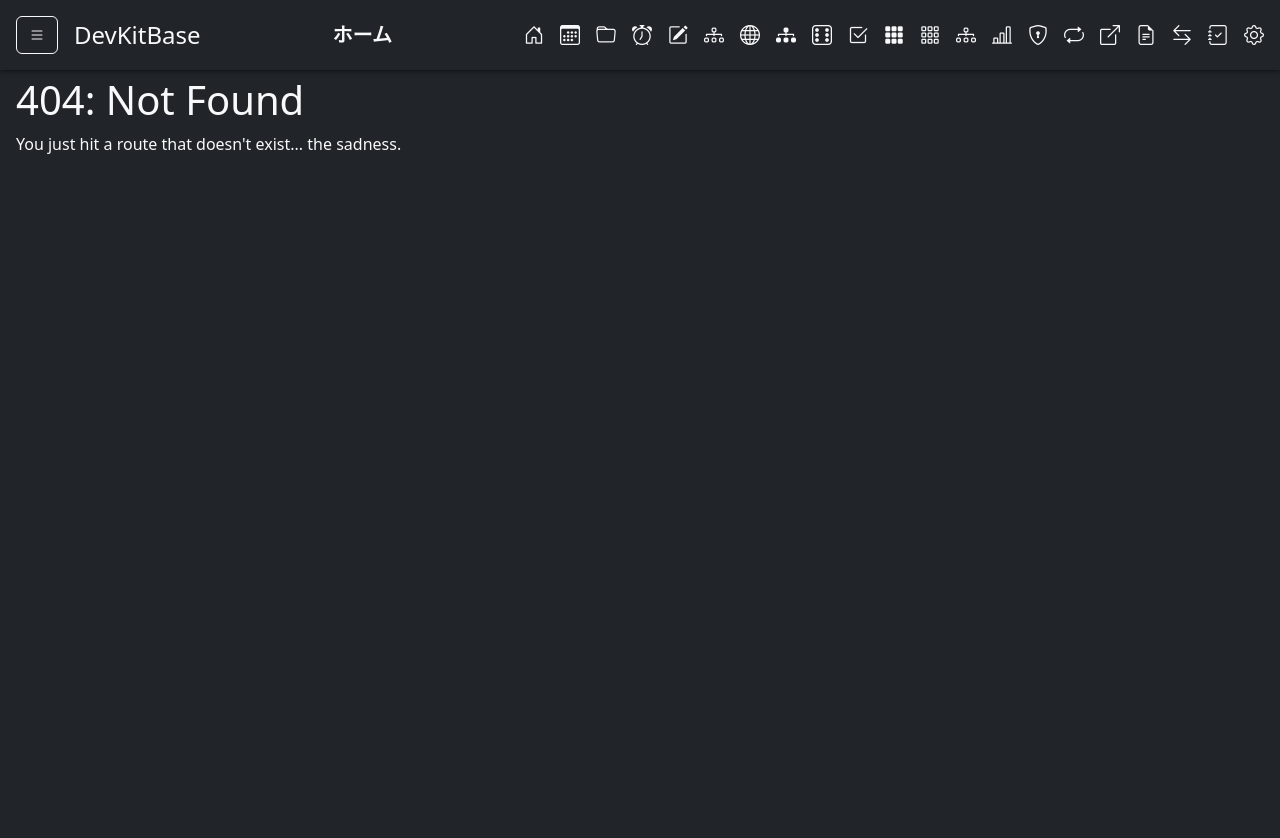
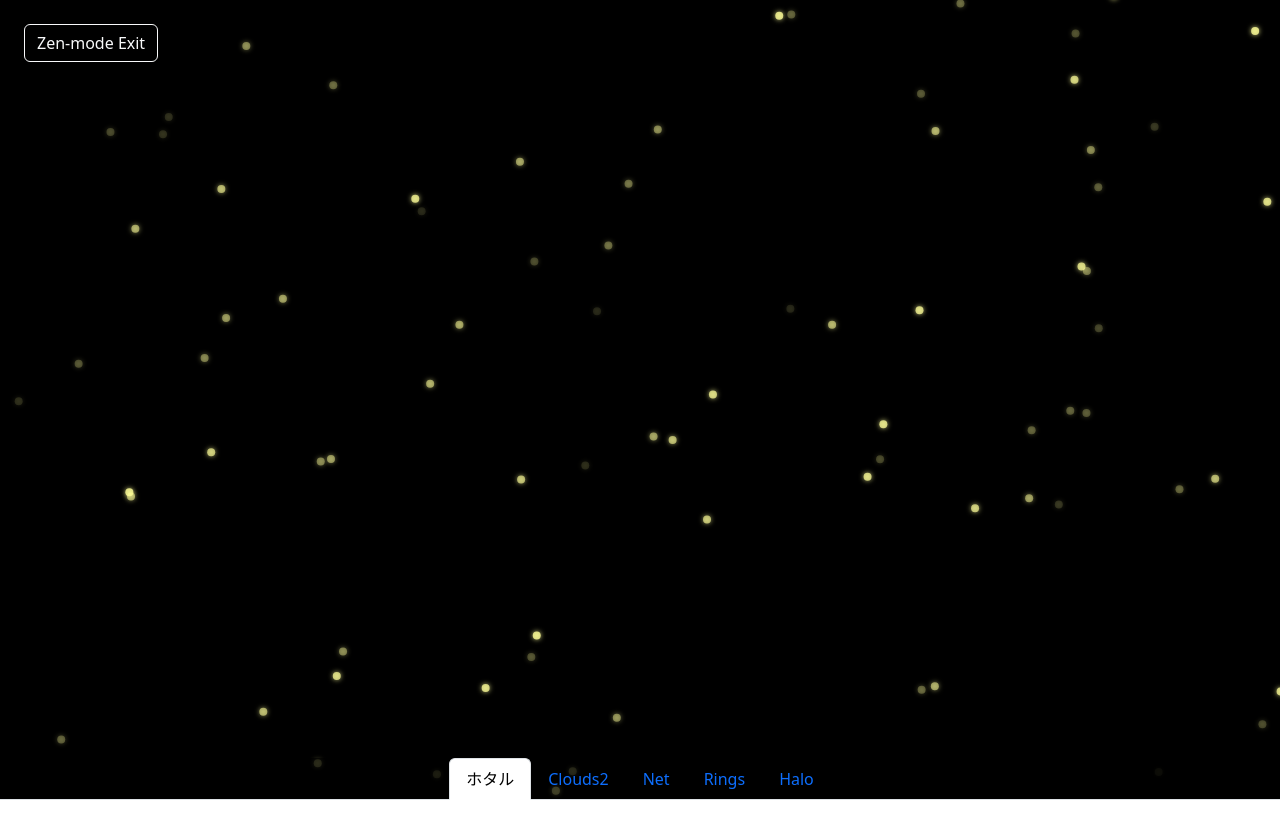
Before and after one commit to tatsuoNakano/WBS-King-of-Todo, a Gatsby site in the folder gatsby/: page /zen-mode in a window 1280 px wide. Before the commit this address had no page. After the commit the page ends 800 px from the top, so only its background shows below. Built offline with nearby package versions, Linux system fonts and the light colour scheme; Gatsby itself is replaced by a stand-in of ours.

Commit message:
zen-mode実装完了

```diff
--- a/gatsby/src/components/Common/Header.tsx
+++ b/gatsby/src/components/Common/Header.tsx
@@ -20,9 +20,9 @@ const navIconItems = [
     { href: "/license-checker", icon: "bi-shield-lock", label: "JavaScriptライセンスチェッカー" },
     { href: "/pdca-cycles", icon: "bi-repeat", label: "PDCAs" },
     { href: "/web-hopper", icon: "bi-box-arrow-up-right", label: "WebHopper" },
-    { href: "/doc-templates", icon: "bi-file-earmark-text", label: "ドキュメントテンプレート" },
     { href: "/text-converter", icon: "bi-arrow-left-right", label: "テキスト変換" },
     { href: "/dev-ledger", icon: "bi-journal-check", label: "開発家計簿" },
+    { href: "/zen-mode", icon: "bi-moon", label: "zen-mode" },
     { href: "/settings", icon: "bi-gear", label: "設定" },
 
 ];
--- a/gatsby/src/pages/index.tsx
+++ b/gatsby/src/pages/index.tsx
@@ -18,10 +18,10 @@ const navItems = [
     { href: "/graph-generator", icon: "bi-bar-chart-line", label: "グラフジェネレーター" },
     { href: "/license-checker", icon: "bi-shield-lock", label: "JavaScriptライセンスチェッカー" },
     { href: "/pdca-cycles", icon: "bi-repeat", label: "PDCAs" },
-    { href: "/doc-templates", icon: "bi-file-earmark-text", label: "ドキュメントテンプレート" },
     { href: "/text-converter", icon: "bi-arrow-left-right", label: "テキスト変換" },
     { href: "/dev-ledger", icon: "bi-journal-check", label: "開発家計簿" },
     { href: "/dice", icon: "bi-dice-6", label: "ダイスロール" },
+    { href: "/zen-mode", icon: "bi-moon", label: "zen-mode" },
     { href: "/settings", icon: "bi-gear", label: "設定" },
 ];
 
--- /dev/null
+++ b/gatsby/src/pages/zen-mode.tsx
@@ -0,0 +1,162 @@
+import React, { useState, useCallback, useRef, useEffect } from "react";
+import { Container, Tabs, Tab, Button } from "react-bootstrap";
+import Particles from "react-tsparticles";
+import { loadSlim } from "tsparticles-slim";
+import type { Engine, ISourceOptions } from "tsparticles-engine";
+import * as THREE from "three";
+import {Link} from "gatsby";
+import * as VANTA from "../utils/vanta";
+
+// Vantaがwindow.THREEを参照するため明示的に設定する
+if (typeof window !== "undefined" && !window.THREE) {
+    window.THREE = THREE;
+}
+
+const particleConfigs: Record<string, ISourceOptions> = {
+    fireflies: {
+        background: { color: { value: "#000000" } },
+        particles: {
+            number: { value: 80 },
+            color: { value: "#ffff99" },
+            size: { value: 4 },
+            move: { enable: true, speed: 0.3, random: true },
+            opacity: {
+                value: 0.8,
+                random: true,
+                anim: { enable: true, speed: 0.5, opacity_min: 0.3, sync: false },
+            },
+            shadow: {
+                enable: true,
+                color: "#ffff99",
+                blur: 5,
+            },
+        },
+    },
+};
+
+const vantaOptions: Record<string, any> = {
+    clouds2: VANTA.CLOUDS2,
+    net: VANTA.NET,
+    rings: VANTA.RINGS,
+    halo: VANTA.HALO,
+};
+
+const ZenParticles: React.FC = () => {
+    const [activeKey, setActiveKey] = useState<string>("fireflies");
+    const vantaRef = useRef<HTMLDivElement>(null);
+    const vantaEffect = useRef<any>(null);
+
+
+    const isVanta = activeKey in vantaOptions;
+
+    const particlesInit = useCallback(async (engine: Engine) => {
+        await loadSlim(engine);
+    }, []);
+
+    useEffect(() => {
+        if (!vantaRef.current) return;
+
+        if (vantaEffect.current) {
+            try {
+                vantaEffect.current.destroy();
+            } catch (e) {
+                console.warn("Vanta destroy error", e);
+            }
+            vantaEffect.current = null;
+        }
+
+        if (activeKey in vantaOptions) {
+            try {
+                vantaEffect.current = vantaOptions[activeKey]({
+                    el: vantaRef.current,
+                    THREE,
+                    mouseControls: true,
+                    touchControls: true,
+                    minHeight: 200.0,
+                    minWidth: 200.0,
+                    scale: 1.0,
+                    scaleMobile: 1.0,
+                });
+            } catch (e) {
+                console.error(`Vanta effect '${activeKey}' failed to initialize`, e);
+            }
+        }
+
+        return () => {
+            if (vantaEffect.current) {
+                try {
+                    vantaEffect.current.destroy();
+                } catch (e) {
+                    console.warn("Cleanup destroy error", e);
+                }
+                vantaEffect.current = null;
+            }
+        };
+    }, [activeKey]);
+
+    const handleExit = () => {
+        navigate("/"); // ✅ ページ遷移に変更
+    };
+
+    return (
+        <Container fluid className="bg-dark text-light p-0" style={{ height: "100vh", position: "relative" }}>
+            <div
+                ref={vantaRef}
+                style={{
+                    position: "absolute",
+                    top: 0,
+                    left: 0,
+                    width: "100%",
+                    height: "100%",
+                    zIndex: 0,
+                }}
+            >
+                {!isVanta && (
+                    <Particles
+                        id="tsparticles"
+                        init={particlesInit}
+                        options={particleConfigs[activeKey]}
+                        style={{
+                            position: "absolute",
+                            top: 0,
+                            left: 0,
+                            width: "100%",
+                            height: "100%",
+                            zIndex: 0,
+                        }}
+                    />
+                )}
+            </div>
+
+            <div style={{ position: "relative", zIndex: 1 }} className="p-4">
+              <Link className={"btn btn-outline-light"} to={"/"}>Zen-mode Exit</Link>
+            </div>
+
+            <div
+                style={{
+                    position: "fixed",
+                    bottom: 0,
+                    left: 0,
+                    width: "100%",
+                    backgroundColor: "rgba(0, 0, 0, 0.7)",
+                    zIndex: 2,
+                }}
+                className="text-light"
+            >
+                <Tabs
+                    activeKey={activeKey}
+                    onSelect={(k) => setActiveKey(k || "fireflies")}
+                    className="justify-content-center "
+                >
+                    <Tab eventKey="fireflies" title="ホタル"/>
+                    <Tab eventKey="clouds2" title="Clouds2" />
+                    <Tab eventKey="net" title="Net" />
+                    <Tab eventKey="rings" title="Rings" />
+                    <Tab eventKey="halo" title="Halo" />
+                </Tabs>
+            </div>
+        </Container>
+    );
+};
+
+export default ZenParticles;
--- /dev/null
+++ b/gatsby/src/utils/vanta.ts
@@ -0,0 +1,19 @@
+import BIRDS from "vanta/dist/vanta.birds.min";
+import WAVES from "vanta/dist/vanta.waves.min";
+import CLOUDS2 from "vanta/dist/vanta.clouds2.min";
+import NET from "vanta/dist/vanta.net.min";
+import DOTS from "vanta/dist/vanta.dots.min";
+import TOPOLOGY from "vanta/dist/vanta.topology.min";
+import RINGS from "vanta/dist/vanta.rings.min";
+import HALO from "vanta/dist/vanta.halo.min";
+
+export {
+    BIRDS,
+    WAVES,
+    CLOUDS2,
+    NET,
+    DOTS,
+    TOPOLOGY,
+    RINGS,
+    HALO,
+};
```
Also changed, not shown: gatsby/package.json (+10 -1 lines), gatsby/src/pages/doc-templates.tsx (deleted), 1 other file.
